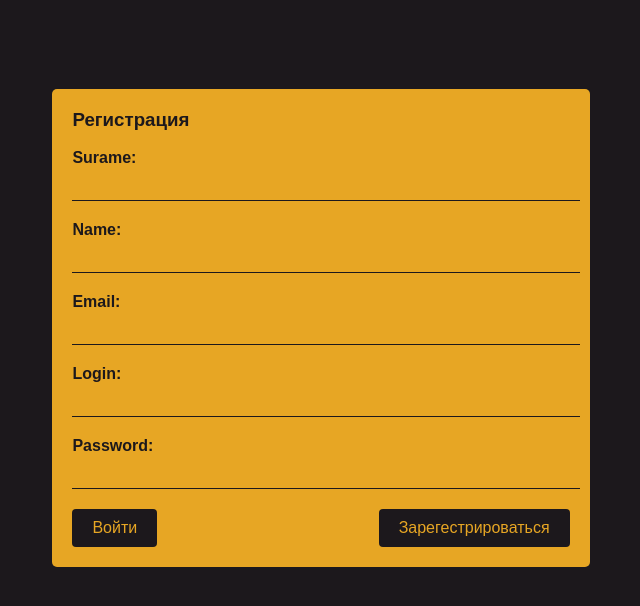
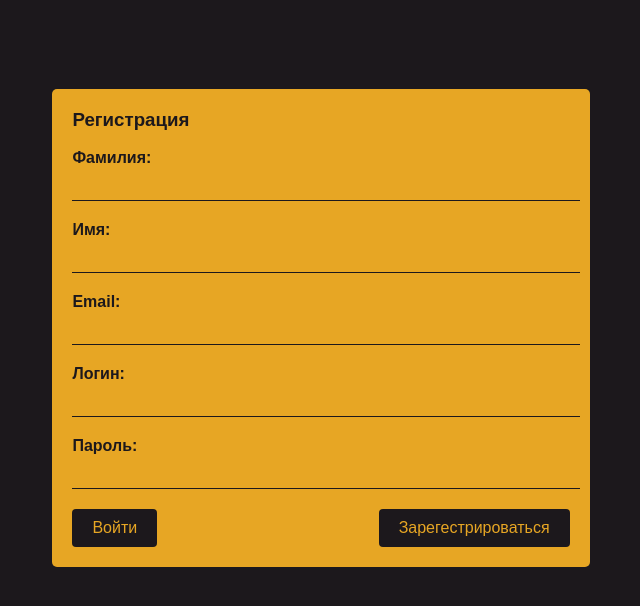
Before and after one commit to Klagvar/Internship-whatAsoft, a PHP site: page /reg/reg.php in a window 1280 px wide. Shown: the top 606 px of the page, without its empty margins (319-959 px from the left). Run offline with PHP 8.4, Linux system fonts and the light colour scheme.

Commit message:
Русские слова на странице регистрации

```diff
--- a/reg/reg.php
+++ b/reg/reg.php
@@ -11,19 +11,19 @@
 		<div class = 'reg'>
 			<form id="reg">
 				<h3>Регистрация</h3>
-				<label for="surname">Surame:</label>
+				<label for="surname">Фамилия:</label>
 	            <input id="surname" type="text" name="f[surname]" required />
 
-	            <label for="name">Name:</label>
+	            <label for="name">Имя:</label>
 	            <input id="name" type="text" name="f[name]" required />
 
 	            <label for="email">Email:</label>
 	            <input id="email" type="email" name="f[email]" required />
 
-	            <label for="login">Login:</label>
+	            <label for="login">Логин:</label>
 	            <input id="login" type="text" name="f[login]" required />
 
-	            <label for="pass">Password:</label>
+	            <label for="pass">Пароль:</label>
 	            <input id="pass" minlength="6" type="password" name="f[pass]" required />
 
 	            <button id="btn-reg" type="button" onclick="location.href='../auth/auth.php'">Войти</button>
```
